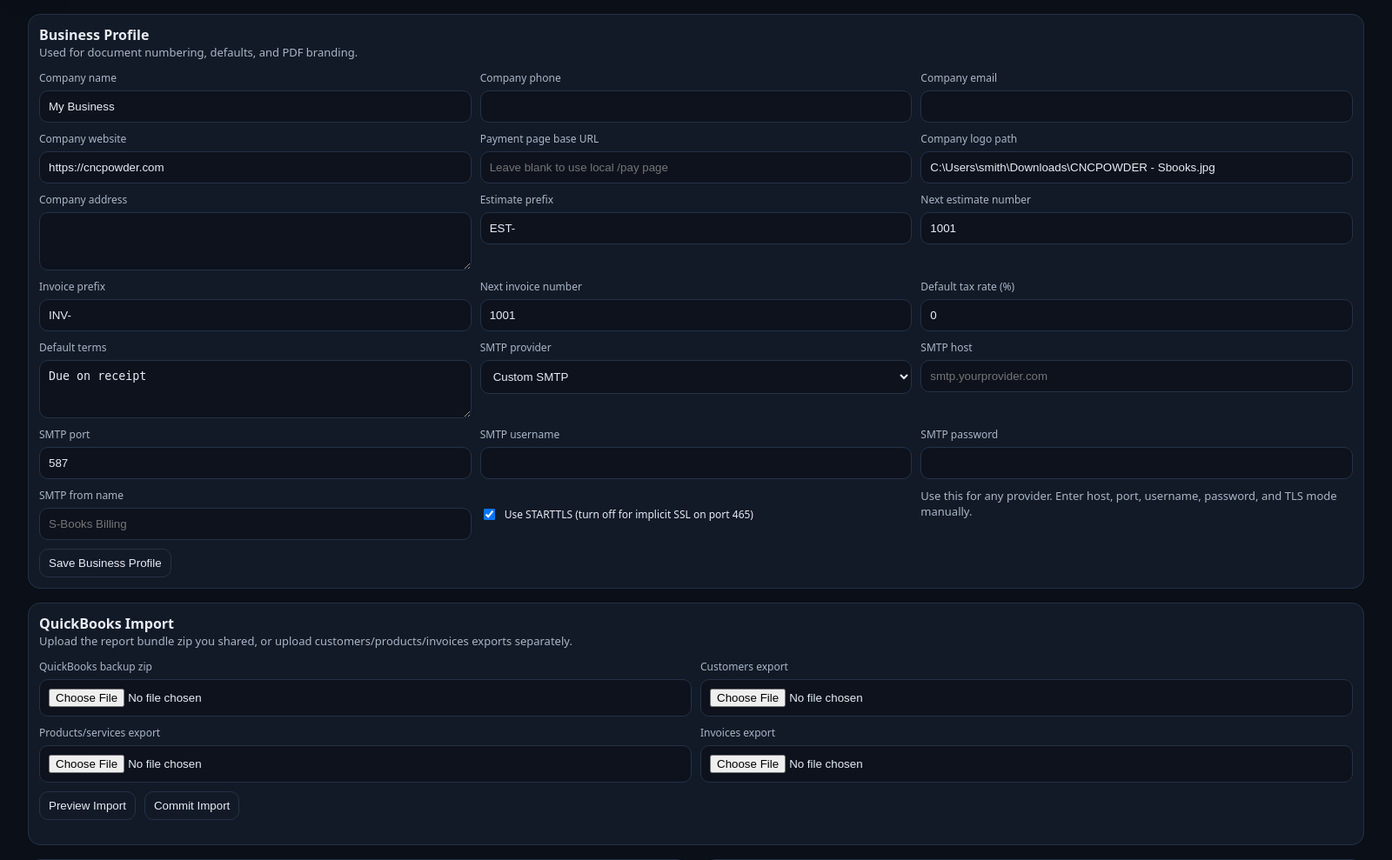
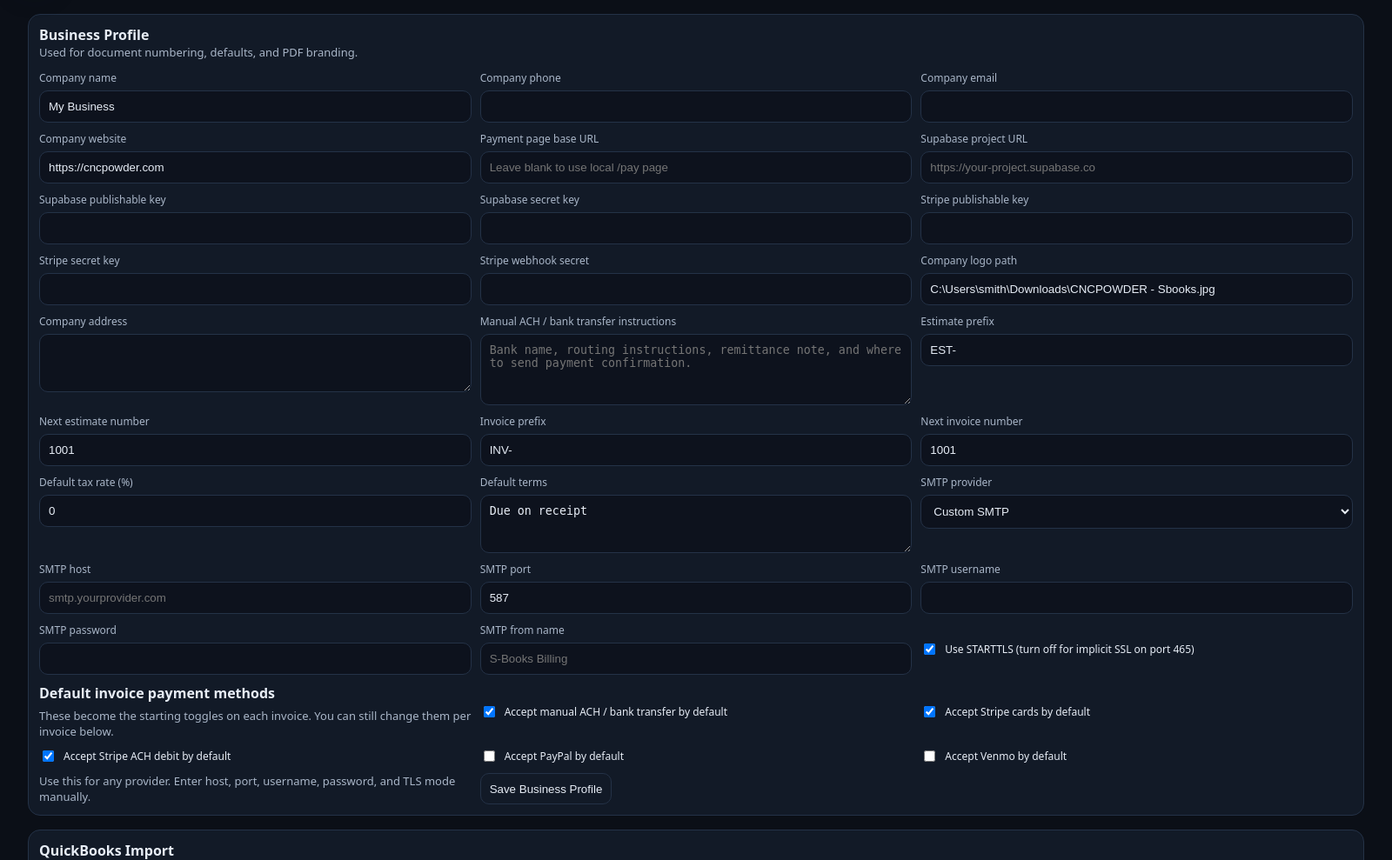
Before and after one commit to ssmithcnc/sbooks, a Flask app: page /business in a window 1600 px wide. Shown: the part 71-1060 px from the top of the page at 87% size. Run offline with Flask 3, Linux system fonts and the light colour scheme; data comes from the database, SQL or seed files in the repository; data that the repository does not hold is empty.

Commit message:
Add payment foundation settings and schema

```diff
--- a/app.py
+++ b/app.py
@@ -62,6 +62,18 @@ BUSINESS_SETTINGS_DEFAULTS = {
   "smtp_use_tls": "1",
   "smtp_from_name": "",
   "invoice_payment_url_base": "",
+  "supabase_url": "",
+  "supabase_publishable_key": "",
+  "supabase_secret_key": "",
+  "stripe_publishable_key": "",
+  "stripe_secret_key": "",
+  "stripe_webhook_secret": "",
+  "manual_bank_instructions": "",
+  "default_accept_manual_ach": "1",
+  "default_accept_stripe_card": "1",
+  "default_accept_stripe_ach": "1",
+  "default_accept_paypal": "0",
+  "default_accept_venmo": "0",
   "invoice_prefix": "INV-",
   "estimate_prefix": "EST-",
   "next_invoice_number": "1001",
@@ -334,6 +346,10 @@ def next_document_number(conn, doc_type: str) -> str:
   return number
 
 
+def document_table_columns(conn) -> set[str]:
+  return {row[1] for row in conn.execute("PRAGMA table_info(documents)").fetchall()}
+
+
 def calculate_document_totals(lines: list[dict], tax_rate: float) -> tuple[float, float, float]:
   subtotal = 0.0
   taxable_subtotal = 0.0
@@ -406,6 +422,9 @@ def fetch_document(conn, document_id: int):
   ).fetchone()
   if not doc:
     return None
+  doc_keys = set(doc.keys())
+  def doc_value(key, default=None):
+    return doc[key] if key in doc_keys else default
   lines = conn.execute(
     """SELECT dl.*, p.name AS product_name, p.sku AS product_sku
        FROM document_lines dl
@@ -431,10 +450,18 @@ def fetch_document(conn, document_id: int):
     "imported": bool(doc["imported"]),
     "source_system": doc["source_system"],
     "source_id": doc["source_id"],
-    "payment_url": doc["payment_url"],
-    "last_sent_at": doc["last_sent_at"],
-    "last_sent_to": doc["last_sent_to"],
-    "last_email_error": doc["last_email_error"],
+    "payment_url": doc_value("payment_url"),
+    "cloud_public_id": doc_value("cloud_public_id"),
+    "cloud_sync_status": doc_value("cloud_sync_status", "local_only") or "local_only",
+    "cloud_synced_at": doc_value("cloud_synced_at"),
+    "accept_manual_ach": bool(doc_value("accept_manual_ach", 1)),
+    "accept_stripe_card": bool(doc_value("accept_stripe_card", 1)),
+    "accept_stripe_ach": bool(doc_value("accept_stripe_ach", 1)),
+    "accept_paypal": bool(doc_value("accept_paypal", 0)),
+    "accept_venmo": bool(doc_value("accept_venmo", 0)),
+    "last_sent_at": doc_value("last_sent_at"),
+    "last_sent_to": doc_value("last_sent_to"),
+    "last_email_error": doc_value("last_email_error"),
     "converted_from_document_id": doc["converted_from_document_id"],
     "created_at": doc["created_at"],
     "updated_at": doc["updated_at"],
@@ -503,7 +530,8 @@ def build_document_payload(conn, payload: dict, existing: dict | None = None) ->
   if not lines:
     raise ValueError("At least one line item is required")
 
-  tax_rate = parse_float(payload.get("tax_rate"), parse_float((existing or {}).get("tax_rate"), parse_float(business_settings_dict(conn).get("default_tax_rate", "0"))))
+  settings = business_settings_dict(conn)
+  tax_rate = parse_float(payload.get("tax_rate"), parse_float((existing or {}).get("tax_rate"), parse_float(settings.get("default_tax_rate", "0"))))
   subtotal, tax_amount, total = calculate_document_totals(lines, tax_rate)
   status = clean_text(payload.get("status") or (existing or {}).get("status") or ("draft" if doc_type == "estimate" else "draft"))
   if doc_type == "estimate":
@@ -527,11 +555,19 @@ def build_document_payload(conn, payload: dict, existing: dict | None = None) ->
     "tax_amount": tax_amount,
     "total": total,
     "notes": clean_text(payload.get("notes") or (existing or {}).get("notes")),
-    "terms": clean_text(payload.get("terms") or (existing or {}).get("terms") or business_settings_dict(conn).get("default_terms", "")),
+    "terms": clean_text(payload.get("terms") or (existing or {}).get("terms") or settings.get("default_terms", "")),
     "imported": int(bool(payload.get("imported", (existing or {}).get("imported", False)))),
     "source_system": clean_text(payload.get("source_system") or (existing or {}).get("source_system")) or None,
     "source_id": clean_text(payload.get("source_id") or (existing or {}).get("source_id")) or None,
     "converted_from_document_id": payload.get("converted_from_document_id", (existing or {}).get("converted_from_document_id")),
+    "cloud_public_id": clean_text(payload.get("cloud_public_id") or (existing or {}).get("cloud_public_id")) or None,
+    "cloud_sync_status": clean_text(payload.get("cloud_sync_status") or (existing or {}).get("cloud_sync_status") or "local_only") or "local_only",
+    "cloud_synced_at": clean_text(payload.get("cloud_synced_at") or (existing or {}).get("cloud_synced_at")) or None,
+    "accept_manual_ach": int(parse_bool(payload.get("accept_manual_ach", (existing or {}).get("accept_manual_ach", settings.get("default_accept_manual_ach", "1"))), True)),
+    "accept_stripe_card": int(parse_bool(payload.get("accept_stripe_card", (existing or {}).get("accept_stripe_card", settings.get("default_accept_stripe_card", "1"))), True)),
+    "accept_stripe_ach": int(parse_bool(payload.get("accept_stripe_ach", (existing or {}).get("accept_stripe_ach", settings.get("default_accept_stripe_ach", "1"))), True)),
+    "accept_paypal": int(parse_bool(payload.get("accept_paypal", (existing or {}).get("accept_paypal", settings.get("default_accept_paypal", "0"))), False)),
+    "accept_venmo": int(parse_bool(payload.get("accept_venmo", (existing or {}).get("accept_venmo", settings.get("default_accept_venmo", "0"))), False)),
     "lines": lines,
   }
 
@@ -539,34 +575,51 @@ def build_document_payload(conn, payload: dict, existing: dict | None = None) ->
 def save_document(conn, payload: dict, document_id: int | None = None) -> int:
   existing = fetch_document(conn, document_id) if document_id else None
   doc = build_document_payload(conn, payload, existing)
+  available_columns = document_table_columns(conn)
+  base_values = {
+    "type": doc["type"],
+    "number": doc["number"],
+    "customer_id": doc["customer_id"],
+    "issue_date": doc["issue_date"],
+    "due_date": doc["due_date"],
+    "status": doc["status"],
+    "subtotal": doc["subtotal"],
+    "tax_rate": doc["tax_rate"],
+    "tax_amount": doc["tax_amount"],
+    "total": doc["total"],
+    "notes": doc["notes"],
+    "terms": doc["terms"],
+    "imported": doc["imported"],
+    "source_system": doc["source_system"],
+    "source_id": doc["source_id"],
+    "cloud_public_id": doc["cloud_public_id"],
+    "cloud_sync_status": doc["cloud_sync_status"],
+    "cloud_synced_at": doc["cloud_synced_at"],
+    "accept_manual_ach": doc["accept_manual_ach"],
+    "accept_stripe_card": doc["accept_stripe_card"],
+    "accept_stripe_ach": doc["accept_stripe_ach"],
+    "accept_paypal": doc["accept_paypal"],
+    "accept_venmo": doc["accept_venmo"],
+    "converted_from_document_id": doc["converted_from_document_id"],
+  }
+  persisted_values = {key: value for key, value in base_values.items() if key in available_columns}
   if document_id:
+    persisted_values["updated_at"] = now_iso()
+    assignments = ", ".join(f"{column}=?" for column in persisted_values.keys())
     conn.execute(
-      """UPDATE documents
-         SET type=?, number=?, customer_id=?, issue_date=?, due_date=?, status=?,
-             subtotal=?, tax_rate=?, tax_amount=?, total=?, notes=?, terms=?,
-             imported=?, source_system=?, source_id=?, converted_from_document_id=?, updated_at=?
-         WHERE id=?""",
-      (
-        doc["type"], doc["number"], doc["customer_id"], doc["issue_date"], doc["due_date"], doc["status"],
-        doc["subtotal"], doc["tax_rate"], doc["tax_amount"], doc["total"], doc["notes"], doc["terms"],
-        doc["imported"], doc["source_system"], doc["source_id"], doc["converted_from_document_id"], now_iso(),
-        document_id,
-      )
+      f"UPDATE documents SET {assignments} WHERE id=?",
+      tuple(persisted_values.values()) + (document_id,)
     )
     conn.execute("DELETE FROM document_lines WHERE document_id=?", (document_id,))
     target_id = document_id
   else:
+    persisted_values["created_at"] = now_iso()
+    persisted_values["updated_at"] = now_iso()
+    columns = list(persisted_values.keys())
+    placeholders = ", ".join("?" for _ in columns)
     cur = conn.execute(
-      """INSERT INTO documents
-         (type, number, customer_id, issue_date, due_date, status, subtotal, tax_rate, tax_amount, total,
-          notes, terms, imported, source_system, source_id, converted_from_document_id, created_at, updated_at)
-         VALUES (?,?,?,?,?,?,?,?,?,?,?,?,?,?,?,?,?,?)""",
-      (
-        doc["type"], doc["number"], doc["customer_id"], doc["issue_date"], doc["due_date"], doc["status"],
-        doc["subtotal"], doc["tax_rate"], doc["tax_amount"], doc["total"], doc["notes"], doc["terms"],
-        doc["imported"], doc["source_system"], doc["source_id"], doc["converted_from_document_id"],
-        now_iso(), now_iso(),
-      )
+      f"INSERT INTO documents ({', '.join(columns)}) VALUES ({placeholders})",
+      tuple(persisted_values[column] for column in columns)
     )
     target_id = cur.lastrowid
 
@@ -1745,19 +1798,40 @@ def delete_product(product_id: int):
 @app.get("/api/documents")
 def list_documents():
   doc_type = request.args.get("type")
-  q = """SELECT d.id, d.type, d.number, d.issue_date, d.due_date, d.status,
-                d.subtotal, d.tax_rate, d.tax_amount, d.total, d.imported,
-                d.source_system, d.source_id, d.payment_url, d.last_sent_at, d.last_sent_to,
-                c.name AS customer_name
-         FROM documents d
-         JOIN customers c ON c.id = d.customer_id
-         WHERE 1=1"""
-  params = []
-  if doc_type in {"estimate", "invoice"}:
-    q += " AND d.type=?"
-    params.append(doc_type)
-  q += " ORDER BY d.issue_date DESC, d.id DESC"
-  with db() as conn:
+  with db() as conn:
+    available = document_table_columns(conn)
+    selected = [
+      "d.id", "d.type", "d.number", "d.issue_date", "d.due_date", "d.status",
+      "d.subtotal", "d.tax_rate", "d.tax_amount", "d.total", "d.imported",
+      "d.source_system", "d.source_id",
+    ]
+    optional_defaults = {
+      "payment_url": "NULL",
+      "cloud_public_id": "NULL",
+      "cloud_sync_status": "'local_only'",
+      "cloud_synced_at": "NULL",
+      "accept_manual_ach": "1",
+      "accept_stripe_card": "1",
+      "accept_stripe_ach": "1",
+      "accept_paypal": "0",
+      "accept_venmo": "0",
+      "last_sent_at": "NULL",
+      "last_sent_to": "NULL",
+    }
+    for column, fallback in optional_defaults.items():
+      if column in available:
+        selected.append(f"d.{column}")
+      else:
+        selected.append(f"{fallback} AS {column}")
+    q = f"""SELECT {', '.join(selected)}, c.name AS customer_name
+            FROM documents d
+            JOIN customers c ON c.id = d.customer_id
+            WHERE 1=1"""
+    params = []
+    if doc_type in {"estimate", "invoice"}:
+      q += " AND d.type=?"
+      params.append(doc_type)
+    q += " ORDER BY d.issue_date DESC, d.id DESC"
     rows = conn.execute(q, params).fetchall()
   items = []
   for row in rows:
@@ -1777,6 +1851,14 @@ def list_documents():
       "source_id": row["source_id"],
       "customer_name": row["customer_name"],
       "payment_url": row["payment_url"] if "payment_url" in row.keys() else None,
+      "cloud_public_id": row["cloud_public_id"] if "cloud_public_id" in row.keys() else None,
+      "cloud_sync_status": row["cloud_sync_status"] if "cloud_sync_status" in row.keys() else "local_only",
+      "cloud_synced_at": row["cloud_synced_at"] if "cloud_synced_at" in row.keys() else None,
+      "accept_manual_ach": bool(row["accept_manual_ach"]) if "accept_manual_ach" in row.keys() else True,
+      "accept_stripe_card": bool(row["accept_stripe_card"]) if "accept_stripe_card" in row.keys() else True,
+      "accept_stripe_ach": bool(row["accept_stripe_ach"]) if "accept_stripe_ach" in row.keys() else True,
+      "accept_paypal": bool(row["accept_paypal"]) if "accept_paypal" in row.keys() else False,
+      "accept_venmo": bool(row["accept_venmo"]) if "accept_venmo" in row.keys() else False,
       "last_sent_at": row["last_sent_at"] if "last_sent_at" in row.keys() else None,
       "last_sent_to": row["last_sent_to"] if "last_sent_to" in row.keys() else None,
     })
--- a/static/business.js
+++ b/static/business.js
@@ -87,10 +87,17 @@ function setEmailSendStatus(message, tone = "") {
   if (tone === "bad") el.classList.add("status-bad");
 }
 
+function asCheckedValue(value) {
+  if (typeof value === "boolean") return value;
+  if (typeof value === "number") return value !== 0;
+  const text = String(value ?? "").trim().toLowerCase();
+  return ["1", "true", "yes", "y", "on"].includes(text);
+}
+
 function setFormValues(form, values) {
   Array.from(form.elements).forEach((el) => {
     if (!el.name) return;
-    if (el.type === "checkbox") el.checked = Boolean(values[el.name]);
+    if (el.type === "checkbox") el.checked = asCheckedValue(values[el.name]);
     else el.value = values[el.name] ?? "";
   });
 }
@@ -108,6 +115,14 @@ function formToObject(form) {
 function renderSettings() {
   setFormValues($("#settingsForm"), state.settings);
   updateSmtpProviderHint();
+}
+
+function documentPaymentSyncMeta(document) {
+  if (!document) return "Desktop-only until you publish this invoice to the hosted payment service.";
+  if (!document.cloud_public_id) return "Desktop-only until you publish this invoice to the hosted payment service.";
+  const status = document.cloud_sync_status || "synced";
+  const syncedAt = document.cloud_synced_at ? ` on ${document.cloud_synced_at}` : "";
+  return `Hosted payment ID ${document.cloud_public_id} | sync status: ${status}${syncedAt}`;
 }
 
 function renderCustomers() {
@@ -169,7 +184,7 @@ function renderDocuments() {
       <td>${escapeHtml(d.issue_date || "")}</td>
       <td>${escapeHtml(d.status || "")}</td>
       <td>${fmtMoney(d.total)}</td>
-      <td>${d.imported ? "Imported" : ""}</td>
+      <td>${d.cloud_public_id ? `Hosted: ${escapeHtml(d.cloud_sync_status || "synced")}` : (d.imported ? "Imported" : "Local")}</td>
       <td class="row-actions">
         <button class="btn btn-secondary" type="button" data-edit-document="${d.id}">Edit</button>
         ${d.type === "estimate" ? `<button class="btn btn-secondary" type="button" data-convert-document="${d.id}">Convert</button>` : ``}
@@ -266,7 +281,13 @@ function resetDocumentForm() {
     tax_rate: state.settings.default_tax_rate || 0,
     notes: "",
     terms: state.settings.default_terms || "",
+    accept_manual_ach: asCheckedValue(state.settings.default_accept_manual_ach),
+    accept_stripe_card: asCheckedValue(state.settings.default_accept_stripe_card),
+    accept_stripe_ach: asCheckedValue(state.settings.default_accept_stripe_ach),
+    accept_paypal: asCheckedValue(state.settings.default_accept_paypal),
+    accept_venmo: asCheckedValue(state.settings.default_accept_venmo),
   });
+  $("#documentPaymentSyncMeta").textContent = documentPaymentSyncMeta(null);
   renderDocumentLines([emptyLine()]);
 }
 
@@ -441,7 +462,13 @@ async function editDocument(id) {
     tax_rate: document.tax_rate,
     notes: document.notes || "",
     terms: document.terms || "",
+    accept_manual_ach: document.accept_manual_ach,
+    accept_stripe_card: document.accept_stripe_card,
+    accept_stripe_ach: document.accept_stripe_ach,
+    accept_paypal: document.accept_paypal,
+    accept_venmo: document.accept_venmo,
   });
+  $("#documentPaymentSyncMeta").textContent = documentPaymentSyncMeta(document);
   renderDocumentLines(document.lines || [emptyLine()]);
   window.scrollTo({ top: $("#documentForm").offsetTop - 80, behavior: "smooth" });
 }
--- a/templates/business.html
+++ b/templates/business.html
@@ -47,11 +47,32 @@
         <label>Payment page base URL
           <input type="text" name="invoice_payment_url_base" placeholder="Leave blank to use local /pay page" />
         </label>
+        <label>Supabase project URL
+          <input type="text" name="supabase_url" placeholder="https://your-project.supabase.co" />
+        </label>
+        <label>Supabase publishable key
+          <input type="password" name="supabase_publishable_key" />
+        </label>
+        <label>Supabase secret key
+          <input type="password" name="supabase_secret_key" />
+        </label>
+        <label>Stripe publishable key
+          <input type="password" name="stripe_publishable_key" />
+        </label>
+        <label>Stripe secret key
+          <input type="password" name="stripe_secret_key" />
+        </label>
+        <label>Stripe webhook secret
+          <input type="password" name="stripe_webhook_secret" />
+        </label>
         <label class="full">Company logo path
           <input type="text" name="company_logo_path" placeholder="C:\Users\smith\Downloads\logo.png" />
         </label>
         <label class="full">Company address
           <textarea name="company_address" rows="3"></textarea>
+        </label>
+        <label class="full">Manual ACH / bank transfer instructions
+          <textarea name="manual_bank_instructions" rows="4" placeholder="Bank name, routing instructions, remittance note, and where to send payment confirmation."></textarea>
         </label>
         <label>Estimate prefix
           <input type="text" name="estimate_prefix" />
@@ -96,6 +117,30 @@
         <label class="checkboxline">
           <input type="checkbox" name="smtp_use_tls" checked />
           <span>Use STARTTLS (turn off for implicit SSL on port 465)</span>
+        </label>
+        <div class="full">
+          <b>Default invoice payment methods</b>
+          <div class="muted" style="margin-top:6px;">These become the starting toggles on each invoice. You can still change them per invoice below.</div>
+        </div>
+        <label class="checkboxline">
+          <input type="checkbox" name="default_accept_manual_ach" checked />
+          <span>Accept manual ACH / bank transfer by default</span>
+        </label>
+        <label class="checkboxline">
+          <input type="checkbox" name="default_accept_stripe_card" checked />
+          <span>Accept Stripe cards by default</span>
+        </label>
+        <label class="checkboxline">
+          <input type="checkbox" name="default_accept_stripe_ach" checked />
+          <span>Accept Stripe ACH debit by default</span>
+        </label>
+        <label class="checkboxline">
+          <input type="checkbox" name="default_accept_paypal" />
+          <span>Accept PayPal by default</span>
+        </label>
+        <label class="checkboxline">
+          <input type="checkbox" name="default_accept_venmo" />
+          <span>Accept Venmo by default</span>
         </label>
         <div class="full muted" id="smtpProviderHint">Choose a provider preset to auto-fill SMTP host, port, and username.</div>
         <div class="full form-actions">
@@ -261,6 +306,32 @@
         </label>
         <div class="full">
           <div class="panel-row">
+            <b>Payment options</b>
+            <div class="muted" id="documentPaymentSyncMeta">Desktop-only until you publish this invoice to the hosted payment service.</div>
+          </div>
+        </div>
+        <label class="checkboxline">
+          <input type="checkbox" name="accept_manual_ach" checked />
+          <span>Manual ACH / bank transfer</span>
+        </label>
+        <label class="checkboxline">
+          <input type="checkbox" name="accept_stripe_card" checked />
+          <span>Stripe cards</span>
+        </label>
+        <label class="checkboxline">
+          <input type="checkbox" name="accept_stripe_ach" checked />
+          <span>Stripe ACH debit</span>
+        </label>
+        <label class="checkboxline">
+          <input type="checkbox" name="accept_paypal" />
+          <span>PayPal</span>
+        </label>
+        <label class="checkboxline">
+          <input type="checkbox" name="accept_venmo" />
+          <span>Venmo</span>
+        </label>
+        <div class="full">
+          <div class="panel-row">
             <b>Line Items</b>
             <button class="btn btn-secondary" type="button" id="addLineBtn">Add Line</button>
           </div>
```
Also changed, not shown: db.py (+36 -0 lines), supabase/schema.sql (added, +108 -0 lines), 1 other file.
